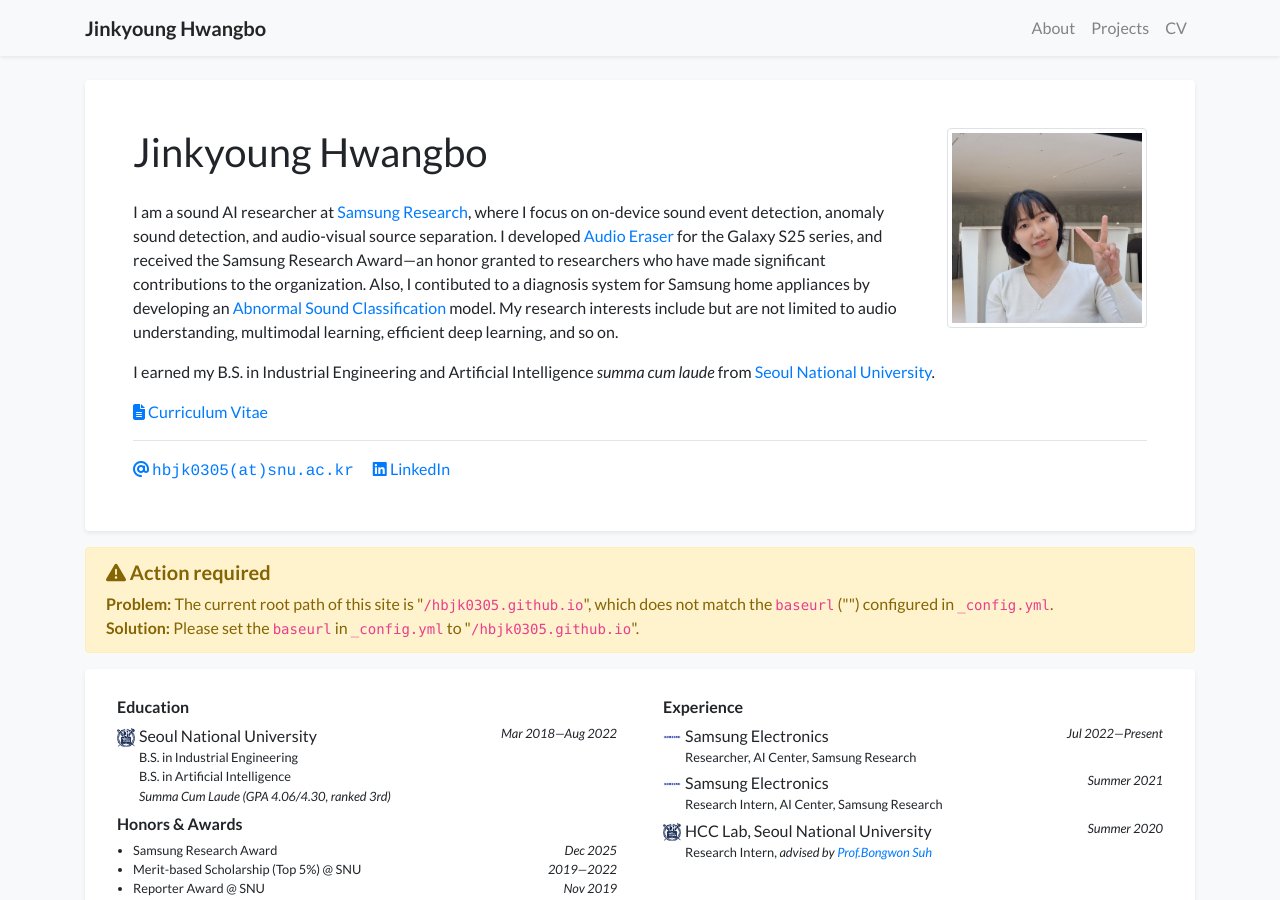
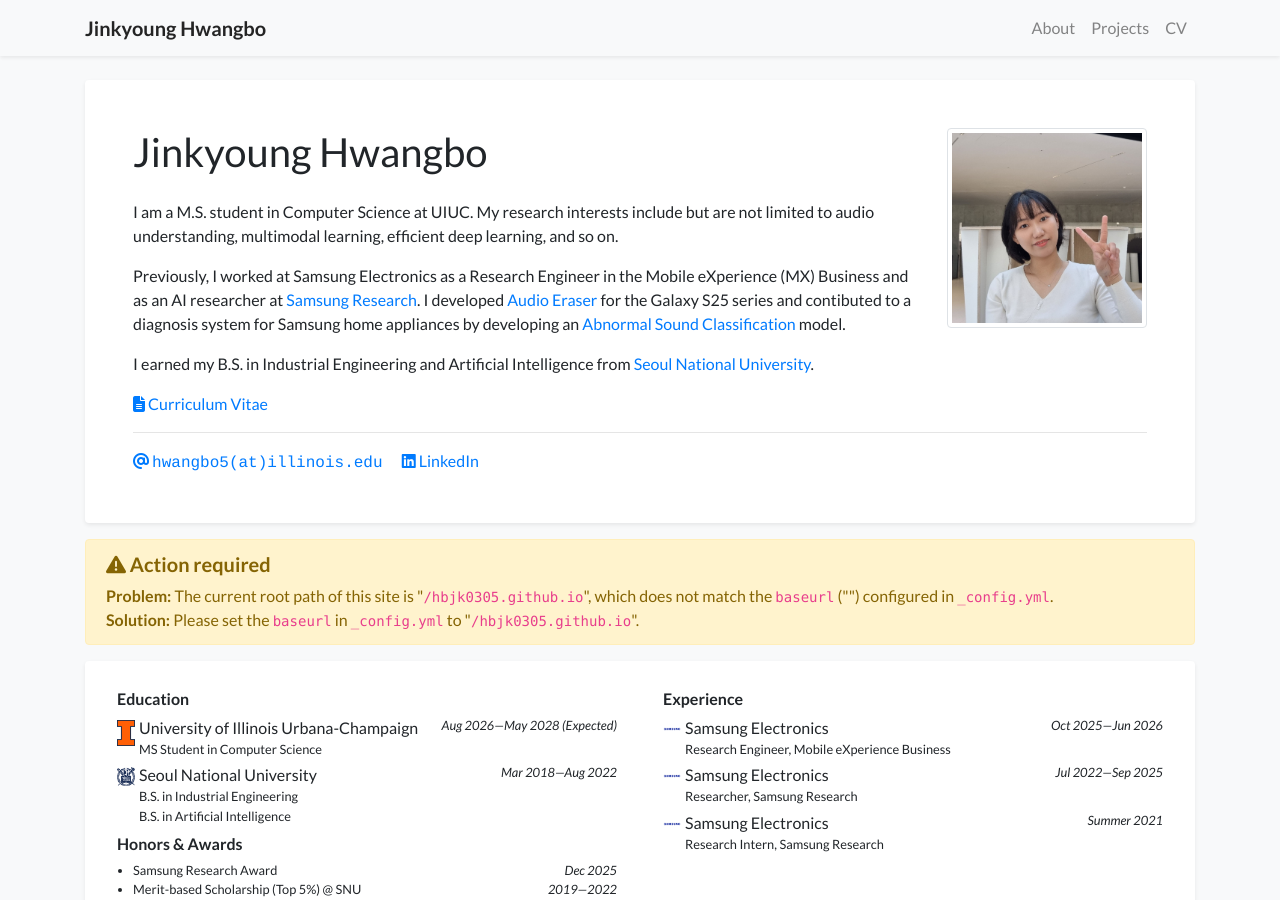
Before and after one commit to hbjk0305/hbjk0305.github.io, a Jekyll site: the page built from index.html, in a window 1280 px wide and 900 px high. Built offline with Jekyll 4.4.1, drawn with Linux system fonts in a browser that asks for light colours; nearby versions of some CDN libraries; a style sheet for code colours, icons or effects is not loaded.

Commit message:
update education

```diff
--- a/_data/profile.yml
+++ b/_data/profile.yml
@@ -8,7 +8,7 @@
 # - name: Position 2 without logo
 
 
-email: "hbjk0305@snu.ac.kr"
+email: "hwangbo5@illinois.edu"
 cv_link: assets/JKHwangbo_CV.pdf
 # gscholar: xFmQpf4AAAAJ  # This is an example, replace it with your own Google Scholar ID
 # github: hbjk0305
@@ -22,15 +22,15 @@
 short_bio_text_justify: false
 short_bio: >-
   <p>
-    I am a sound AI researcher at <a href="https://research.samsung.com/" target="_blank">Samsung Research</a>, where I focus on on-device sound event detection, anomaly sound detection, and audio-visual source separation.
-    I developed <a href="https://www.youtube.com/watch?v=sixEkGyg2O8" target="_blank">Audio Eraser</a> for the Galaxy S25 series, and received the Samsung Research Award—an honor granted to researchers who have made significant contributions to the organization.
-    Also, I contibuted to a diagnosis system for Samsung home appliances by developing an <a href="https://youtu.be/opsje6mc7CM?si=cc-X_uY9Lbvhbbs9&t=729" target="_blank">Abnormal Sound Classification</a> model.
-    My research interests include but are not limited to audio understanding, multimodal learning, efficient deep learning, and so on.
-
-
+    I am a M.S. student in Computer Science at UIUC. My research interests include but are not limited to audio understanding, multimodal learning, efficient deep learning, and so on.
   </p>
   <p>
-    I earned my B.S. in Industrial Engineering and Artificial Intelligence <i>summa cum laude</i> from <a href="https://en.snu.ac.kr/" target="_blank">Seoul National University</a>.
+    Previously, I worked at Samsung Electronics as a Research Engineer in the Mobile eXperience (MX) Business and as an AI researcher at <a href="https://research.samsung.com/" target="_blank">Samsung Research</a>.
+    I developed <a href="https://www.youtube.com/watch?v=sixEkGyg2O8" target="_blank">Audio Eraser</a> for the Galaxy S25 series
+    and contibuted to a diagnosis system for Samsung home appliances by developing an <a href="https://youtu.be/opsje6mc7CM?si=cc-X_uY9Lbvhbbs9&t=729" target="_blank">Abnormal Sound Classification</a> model.
+  </p>
+  <p>
+    I earned my B.S. in Industrial Engineering and Artificial Intelligence from <a href="https://en.snu.ac.kr/" target="_blank">Seoul National University</a>.
   </p>
 
 portrait_url: /assets/images/photos/portrait.jpg
@@ -38,30 +38,34 @@
 #   Photo by Manja Vitolic on Unsplash (this caption is optional, comment it out to disable).
 
 education:
+- name: University of Illinois Urbana-Champaign
+  logo: /assets/images/badges/Illinois_logo_fullcolor_rgb.png
+  position: >-
+    MS Student in Computer Science
+  date: Aug 2026&mdash;May 2028 (Expected)
 - name: Seoul National University
   logo: /assets/images/badges/snu_ui.png
   position: >-
     B.S. in Industrial Engineering<br>
     B.S. in Artificial Intelligence<br>
-    <em>Summa Cum Laude (GPA 4.06/4.30, ranked 3rd)</em>
   date: Mar 2018&mdash;Aug 2022
 
 experience:
 - name: Samsung Electronics
   logo: /assets/images/badges/samsung_blue.png
   position: >-
-    Researcher, AI Center, Samsung Research
-  date: Jul 2022&mdash;Present
+    Research Engineer, Mobile eXperience Business
+  date: Oct 2025&mdash;Jun 2026
 - name: Samsung Electronics
   logo: /assets/images/badges/samsung_blue.png
   position: >-
-    Research Intern, AI Center, Samsung Research
+    Researcher, Samsung Research
+  date: Jul 2022&mdash;Sep 2025
+- name: Samsung Electronics
+  logo: /assets/images/badges/samsung_blue.png
+  position: >-
+    Research Intern, Samsung Research
   date: Summer 2021
-- name: HCC Lab, Seoul National University
-  logo: /assets/images/badges/snu_ui.png
-  position: >-
-    Research Intern, <i>advised by <a href="https://hcclab.notion.site/Human-Centered-Computing-Lab-HCCL-3fc9cecbb5a642d1ada697c83430dc47" target="_blank">Prof.Bongwon Suh</a></i>
-  date: Summer 2020
 
 awards:
 - name: Samsung Research Award
```
Also changed, not shown: assets/images/badges/Illinois_logo_fullcolor_rgb.png (added), 1 other file.
